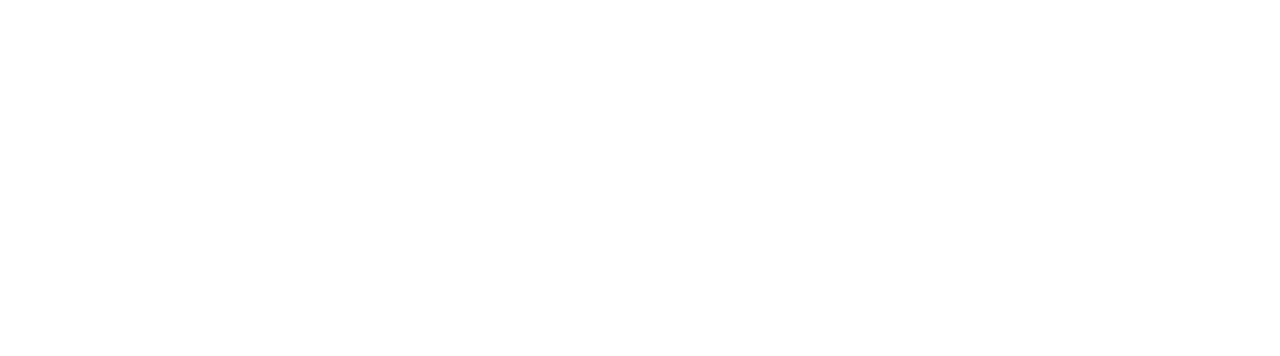
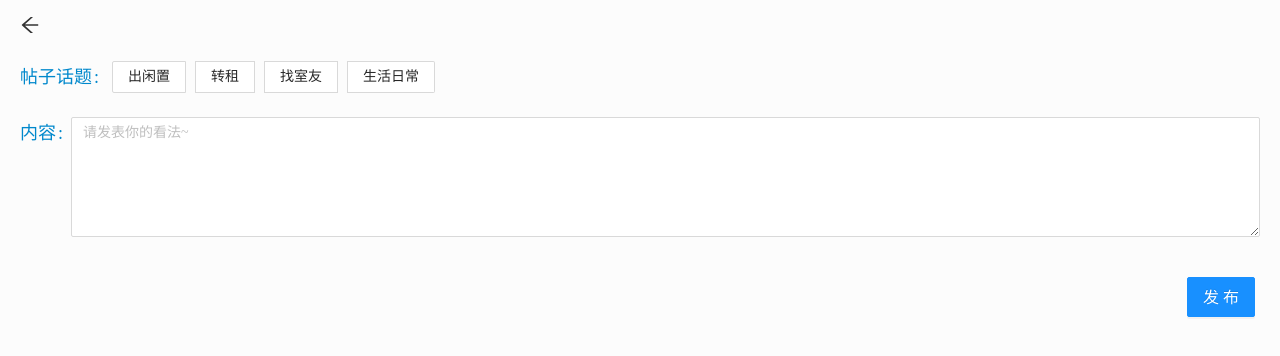
Before and after one commit to ynn1830084621/hkzf-project, a React (Create React App) app in the folder hkzf-mobile/: page /addcomment in a window 1280 px wide. Before the commit this address had no page. Shown: the top 356 px of the page. Built offline with nearby package versions, Linux system fonts and the light colour scheme.

Commit message:
"添加发布评论功能"

```diff
--- a/hkzf-mobile/src/App.js
+++ b/hkzf-mobile/src/App.js
@@ -1,5 +1,5 @@
 import React from 'react';
-import { BrowserRouter as Router, Routes, Route, Navigate } from 'react-router-dom';
+import { BrowserRouter as Router, Routes, Route } from 'react-router-dom';
 import Home from './pages/Home';
 import CityList from './pages/CityList';
 import Life from './pages/Life';
@@ -10,6 +10,7 @@
 import Detail from './pages/Detail';
 import Search from './pages/Search';
 import Login from './pages/Login';
+import AddComment from './pages/AddComment';
 
 function App() {
     return (
@@ -27,9 +28,9 @@
                 <Route path='/detail/:id' element={<Detail/>} />
                 <Route path='/search' element={<Search/>} />
                 <Route path='/login' element={<Login/>} />
+                <Route path='/addcomment' element={<AddComment/>} />
             </Routes>
         </Router>
-        // <div>根组件<Button>按钮</Button> </div>
     )
 }
 export default App
--- a/hkzf-mobile/src/app/store.js
+++ b/hkzf-mobile/src/app/store.js
@@ -2,7 +2,7 @@
 import { combineReducers } from 'redux';
 import cityReducer from '../reducer/citySlice'
 import { persistStore, persistReducer } from 'redux-persist'
-import storage from 'redux-persist/lib/storage'
+import storageSession from 'redux-persist/lib/storage/session'
 
 // 创建reducer对象
 const reducer = {
@@ -11,7 +11,7 @@
 // 缓存数据配置
 const persistConfig = {
     key: "root",
-    storage,
+    storage: storageSession,
     whitelist: ["citys"], //需要缓存的数据
     blacklist:[], //不需要缓存的数据
 }
--- /dev/null
+++ b/hkzf-mobile/src/pages/AddComment/index.js
@@ -0,0 +1,67 @@
+import React from 'react';
+import { Button, Form, Radio, message } from 'antd'
+import { useSelector, useDispatch } from 'react-redux';
+import { nanoid } from '@reduxjs/toolkit'
+import { useNavigate } from 'react-router-dom';
+import { ArrowLeftOutlined } from '@ant-design/icons'
+import './index.scss'
+import TextArea from 'antd/lib/input/TextArea';
+import { addComment } from '../../reducer/citySlice';
+
+function AddComment() {
+  const { commentName, commentList } = useSelector(state => state.citys)
+  const dispatch = useDispatch()
+  const navigate = useNavigate()
+  const onFinish = (values) => {
+    if( values.title && values.comment) {
+      console.log(values.title, values.comment);
+      dispatch(
+        addComment({
+          id: nanoid(),
+          number: commentList[commentList.length-1].number + 1,
+          title: values.title,
+          author: commentName.name,
+          comment: values.comment
+        })
+      )
+      console.log( commentName.name, 'name');
+      console.log( commentList[commentList.length-1].number + 1, 'number');
+      navigate('/home/life')
+      message.success('发布成功')
+    } else {
+      message.error('没有输入内容');
+    }
+  }
+  return (
+    <div className='addComment'>
+      <div className='back' onClick={() => navigate(-1)}><ArrowLeftOutlined /></div>
+      <Form
+        name="form-addcomment"
+        initialValues={{ remember: true }}
+        onFinish={onFinish}
+      >
+        <Form.Item name="title" label="帖子话题:">
+          <Radio.Group buttonStyle="solid">
+            <Radio.Button value="出闲置">出闲置</Radio.Button>
+            <Radio.Button value="转租">转租</Radio.Button>
+            <Radio.Button value="找室友">找室友</Radio.Button>
+            <Radio.Button value="生活日常">生活日常</Radio.Button>
+          </Radio.Group>
+        </Form.Item>
+        <Form.Item name="comment" label="内容:">
+          <TextArea
+            placeholder="请发表你的看法~"
+            rows={5}
+          />
+        </Form.Item>
+        <Form.Item>
+          <Button className='comment-button' htmlType="submit" type="primary" size='large'>
+            发布
+          </Button>
+        </Form.Item>
+      </Form>
+    </div>
+  )
+}
+
+export default AddComment
--- /dev/null
+++ b/hkzf-mobile/src/pages/AddComment/index.scss
@@ -0,0 +1,24 @@
+.addComment {
+    padding: 10px 20px;
+    height: 100%;
+    background-color: #fcfcfc;
+
+    .back {
+        font-size: 20px;
+        padding-bottom: 20px;
+    }
+
+    .ant-form-item-label > label{
+        font-size: 18px;
+        color: #08c;
+    }
+
+    .ant-radio-button-wrapper {
+        margin: 0 5px;
+    }
+
+    .comment-button {
+        position: absolute;
+        right: 5px;
+    }
+}
--- a/hkzf-mobile/src/pages/HouseList/index.scss
+++ b/hkzf-mobile/src/pages/HouseList/index.scss
@@ -1,6 +1,6 @@
 .houselist {
     height: calc(100% - 50px);
-    background-color: #F6F5F6;
+    background-color: #fcfcfc;
     padding: 0 15px;
     overflow-y: auto;
     .head {
--- a/hkzf-mobile/src/pages/Life/index.js
+++ b/hkzf-mobile/src/pages/Life/index.js
@@ -1,7 +1,8 @@
 import React from 'react';
-import { Avatar, Comment, Carousel } from 'antd';
+import { Avatar, Comment, Carousel,Button } from 'antd';
 import { MessageOutlined, UserOutlined } from '@ant-design/icons';
 import { useSelector } from 'react-redux'
+import { useNavigate } from 'react-router-dom';
 import './index.scss'
 import museum from '../../assets/images/museum.png'
 import home from '../../assets/images/home.png'
@@ -19,16 +20,13 @@
 ]
 function Life() {
   const { commentList } = useSelector(state => state.citys)
+  const navigate = useNavigate()
   return (
     <div className='life'>
       <div className='head'>
         <div className='text'>
           <div className='headline'>好客社区</div>
           <div>和500万租客发现生活</div>
-        </div>
-        <div className='icon'>
-          <div className='news'><MessageOutlined style={{ color: '#08c' }} /></div>
-          <div className='avatar'><Avatar icon={<UserOutlined />} /></div>
         </div>
       </div>
       <div className='nav'>
@@ -89,6 +87,13 @@
         }
         </div>
       </div>
+      <Button
+        className='push-comment'
+        size='large'
+        onClick={() => {navigate('/addcomment')}}
+      >
+        +立即发布
+      </Button>
     </div>
   )
 }
--- a/hkzf-mobile/src/pages/Life/index.scss
+++ b/hkzf-mobile/src/pages/Life/index.scss
@@ -1,36 +1,22 @@
 .life {
     height: calc(100% - 50px);
-    background-color: #F6F5F6;
+    background-color: #fcfcfc;
     padding: 10px;
     overflow-y: auto;
     .head {
-        display: flex;
-        align-items: center;
         padding-bottom: 30px;
         .text {
-            width: 70%;
+            padding-left: 20px;
             color: #08c;
             .headline {
                 font-size: 20px;
             }
         }
-        .icon {
-            width: 30%;
-            display: flex;
-            align-items: center;
-            padding-left: 10px;
-            .news {
-                font-size: 25px;
-                background: '#08c';
-                padding-right: 15px;
-            }
-            .avatar {
-                font-size: 30px;
-            }
-        }
     }
+
     .nav {
         display: flex;
+
         .comment {
             width: 60%;
             padding: 10px;
@@ -45,13 +31,15 @@
             .people {
                 color: #787d82;
             }
+
             .title {
                 font-weight: 550;
                 font-size: 20px;
                 padding: 10px 0px;
             }
+
             .content {
-                background: #F6F5F6;
+                background: #fafafa;
                 .text {
                     color: #787d82;
                     font-size: 10px;
--- a/hkzf-mobile/src/pages/Login/index.js
+++ b/hkzf-mobile/src/pages/Login/index.js
@@ -1,13 +1,14 @@
 import React from 'react';
-import { LockOutlined, UserOutlined } from '@ant-design/icons';
 import { Button, Checkbox , Form, Input, message } from 'antd';
-import { useSelector } from 'react-redux'
+import { useSelector, useDispatch } from 'react-redux'
 import { useNavigate } from 'react-router-dom';
 import './index.scss'
+import { getName } from '../../reducer/citySlice';
 
 function Login() {
   const navigate = useNavigate();
   const { userList } = useSelector(state => state.citys)
+  const dispatch = useDispatch()
   //提交表单且数据验证成功后回调事件
   const onFinish = (values) => {
     const userArr = userList.filter(item => { // 筛选用户得出的用户数据
@@ -18,6 +19,7 @@
       message.error('用户不存在');
     } else if (userArr[0].password === +values.password) {
       message.success('登录成功')
+      dispatch(getName(userArr[0]))
       navigate('/home')
     } else {
       message.error('密码错误');
--- a/hkzf-mobile/src/pages/Profile/index.js
+++ b/hkzf-mobile/src/pages/Profile/index.js
@@ -57,10 +57,6 @@
             <MessageOutlined />
           </Space>
         </div>
-      </div>
-      <div className='warn'>
-        <SoundOutlined />
-        您还未进行实名认证，点我认证
       </div>
       <div className='introduce'>
         <div className='img'><img src={cat} alt='' width={52}/></div>
--- a/hkzf-mobile/src/pages/Profile/index.scss
+++ b/hkzf-mobile/src/pages/Profile/index.scss
@@ -1,7 +1,7 @@
 .profile {
     height: calc(100% - 50px);
     padding: 10px;
-    background-color: #F6F5F6;
+    background-color: #fcfcfc;
     overflow-y: auto;
     .header {
         display: flex;
--- a/hkzf-mobile/src/reducer/citySlice.js
+++ b/hkzf-mobile/src/reducer/citySlice.js
@@ -18,13 +18,15 @@
             { name: 'ynn', password: 1 },
             { name: 'hgf', password: 2 },
         ],
+
         commentList: [
             {id: 1, number:1001, title: "出闲置", author: '小晴', comment: '小浣熊电炖锅，60包邮出，需要的联系'},
-            {id: 2, number:1002, title: "想恋爱", author: 'Queenie', comment: '还是希望能遇到可以相敬如宾的人,一起走人生的旅程'},
+            {id: 2, number:1002, title: "生活日常", author: 'Queenie', comment: '还是希望能遇到可以相敬如宾的人,一起走人生的旅程'},
             {id: 3, number:1003, title: "转租", author: '小f', comment: '不到一千，干净整齐，独立厕所，有意向联系'},
             {id: 4, number:1004, title: "找室友", author: '乔儿', comment: '有没有小姐姐一起住，房租好商量'},
-        ]
+        ],
 
+        commentName: ''
     },
     reducers: {
         changeCity: (state, action) => {
@@ -38,8 +40,14 @@
                 }
             })
         },
+        getName: (state, action) => {
+            state.commentName = action.payload
+        },
+        addComment(state, action) {
+            state.commentList.push(action.payload)
+        }
     }
 })
 
-export const { changeCity, changeFlag } = citySlice.actions
+export const { changeCity, changeFlag, getName, addComment } = citySlice.actions
 export default citySlice.reducer
```
